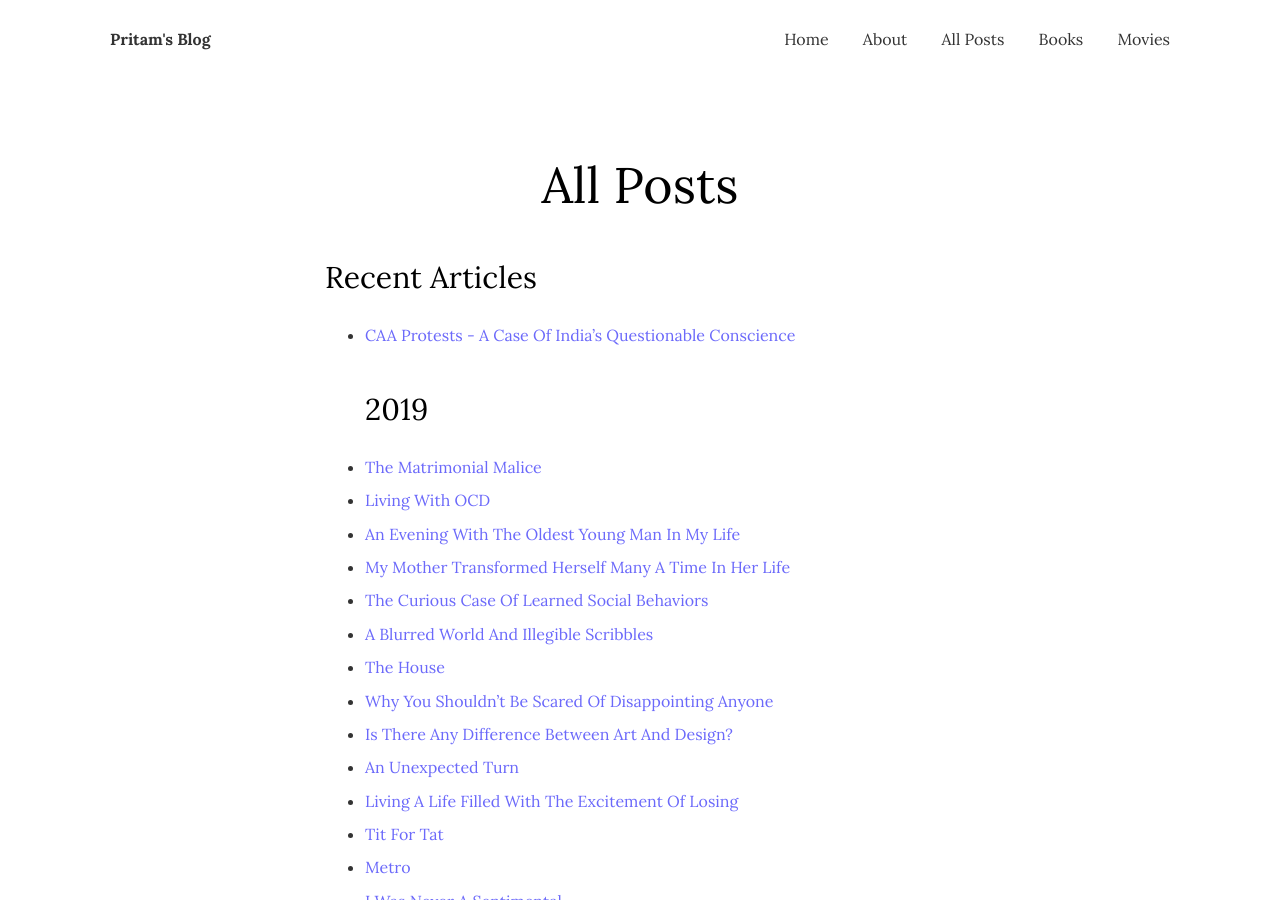
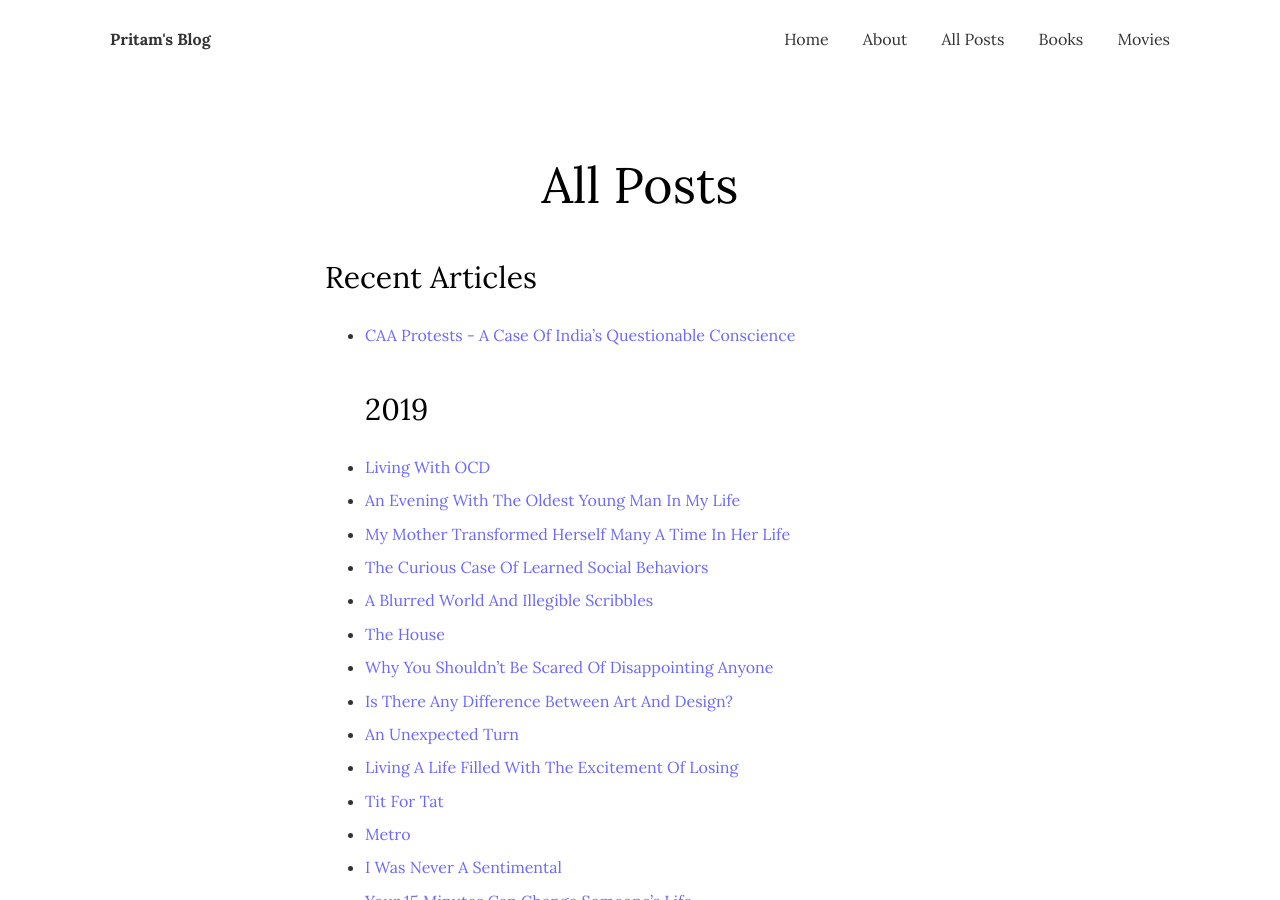
Before and after one commit to argumentativeyouth/pblog, a Jekyll site: the page built from _pages/all-posts.md, in a window 1280 px wide and 900 px high. Built offline with Jekyll 4.4.1, drawn with Linux system fonts in a browser that asks for light colours; some of the changed text lies outside the part shown.

Commit message:
Update all-posts.md

```diff
--- a/_pages/all-posts.md
+++ b/_pages/all-posts.md
@@ -7,7 +7,6 @@ image:
 ## Recent Articles
 * [CAA Protests - A Case Of India's Questionable Conscience](https://pritams.blog/caa-protests-a-case-of-indias-questionable-conscience/)
 ## 2019
-* [The Matrimonial Malice](https://pritams.blog/the-matrimonial-malice/)
 * [Living With OCD](https://pritams.blog/living-with-ocd/)
 * [An Evening With The Oldest Young Man In My Life](https://pritams.blog/an-evening-with-the-oldest-young-man-in-my-life/)
 * [My Mother Transformed Herself Many A Time In Her Life](https://pritams.blog/my-mother-transformed-herself-many-a-time-in-her-life/)
```
Also changed, not shown: other parts of _pages/all-posts.md (+1 -0 lines).
